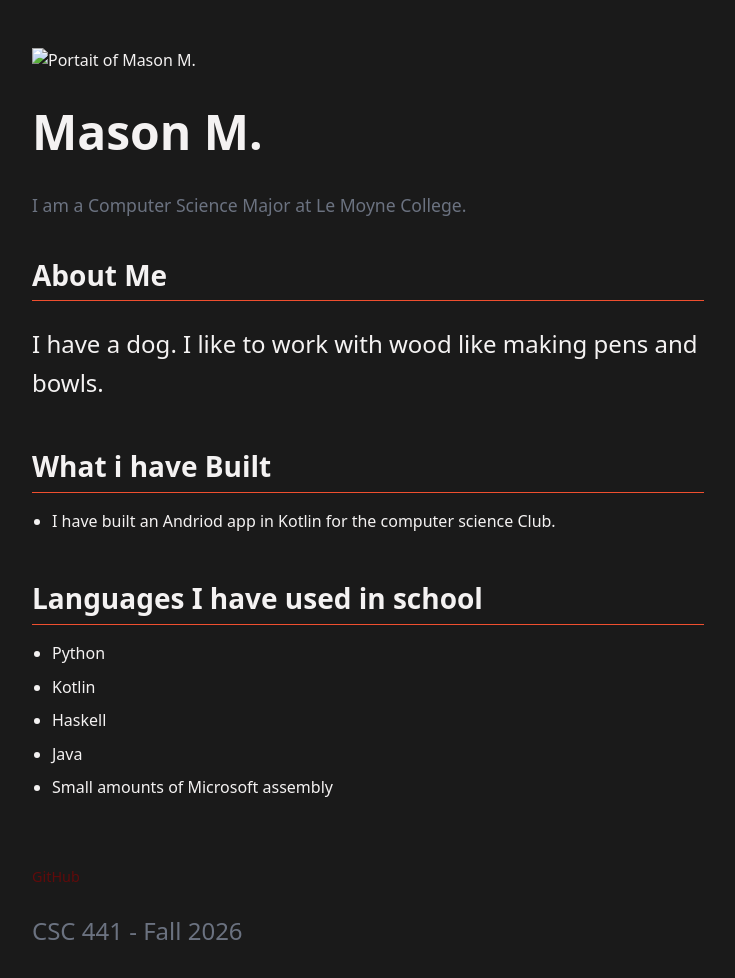
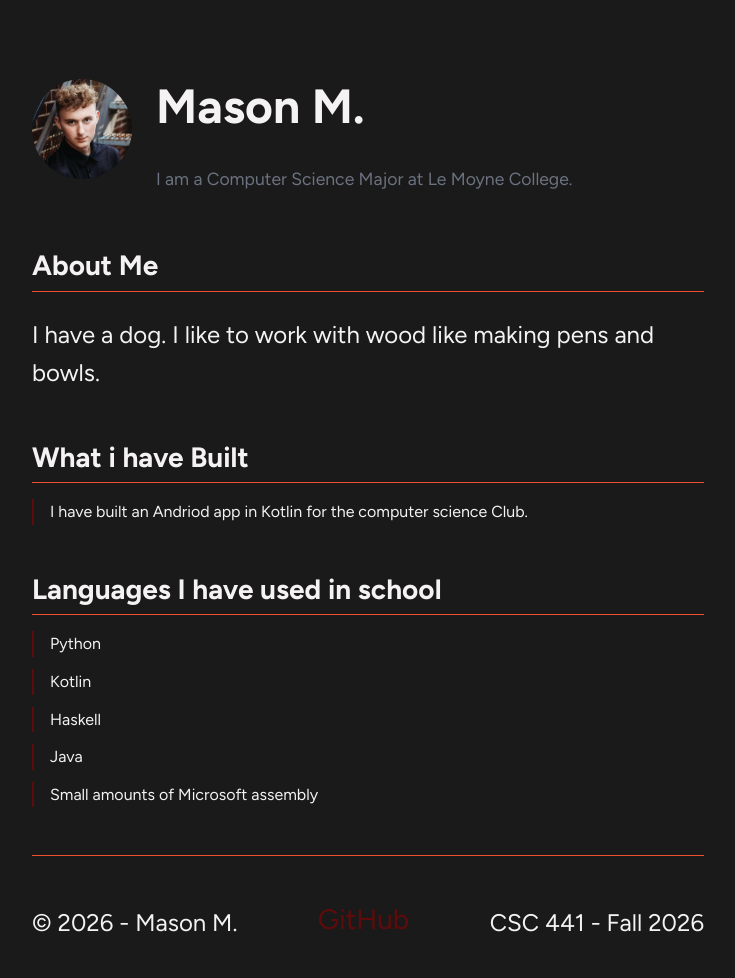
Before and after one commit to MasonMcManmon/csc441-web-mason, a plain HTML site: page index.html in a window 1280 px wide. Shown: the whole page, without its empty margins (272-1007 px from the left). Drawn offline with Linux system fonts and the light colour scheme.

Commit message:
Lab 12 Done

```diff
--- a/index.html
+++ b/index.html
@@ -6,9 +6,9 @@
     <meta name="viewpoint" content="width=device-width, initial-scale=1.0">
     <title>Mason M.</title>
     <!-- Class 12: Step 1 - a typeface i choose -->
-    <link rel="preconnect" href="https://fonts.google.com">
-    <link rel="preconnect" href="https://fonts.gstatic.com">
-
+    <link rel="preconnect" href="https://fonts.googleapis.com">
+    <link rel="preconnect" href="https://fonts.gstatic.com" crossorigin>
+    <link href="https://fonts.googleapis.com/css2?family=Figtree:wght@400;700&display=swap" rel="stylesheet">
     <link rel="stylesheet" href="styles.css">
 </head>
 
@@ -16,9 +16,12 @@
     <!-- Class 11 - Step 2: the page -->
     <header>
         <!-- Class 12 : Step 3 - an image -->
-        <img src="me.JPEG" alt="Portait of Mason M." class="portait">
-        <h1>Mason M.</h1>
-        <p>I am a Computer Science Major at Le Moyne College.</p>
+        <img src="images/me.jpg" alt="Portrait of Mason M." class="portrait">
+        <!-- Lab 12 : Task 1 - group the text so it stacks beside the photo -->
+        <div>
+            <h1>Mason M.</h1>
+            <p>I am a Computer Science Major at Le Moyne College.</p>
+        </div>
     </header>
 
     <main>
@@ -47,6 +50,8 @@
     </main>
 
     <footer>
+        <!-- Lab 12 : Task 3 - two things in the footer -->
+        <p> © 2026 - Mason M.</p>
         <!-- Lab 11 - Task 3 - a link off my page -->
         <a href="https://github.com/MasonMcManmon/csc441-web-mason.git" target="_blank" rel="noopener">GitHub</a>
         <P>CSC 441 - Fall 2026</P>
--- a/styles.css
+++ b/styles.css
@@ -9,7 +9,7 @@
 }
 
 body {
-    font-family: "figtrees", system-ui, -apple-system, "Segoe UI", sans-serif;
+    font-family: "Figtree", system-ui, -apple-system, "Segoe UI", sans-serif;
     color: var(--text);
     background: var(--background);
     line-height: 1.6;
@@ -26,6 +26,14 @@
 
 header p { color: var(--text-muted); font-size: 1.1rem; margin-top: o;}
 
+header {
+    /* Lab 12 : Task 4 - let the header stack when there isnt room */
+    flex-wrap: wrap;
+    display: flex;
+    align-items: center;
+    gap: 1.5rem;
+}
+
 h2 {
     font-size: 1.75rem;
     line-height: 1.2;
@@ -40,7 +48,14 @@
     margin-bottom: 1rem;
 }
 
-footer { margin-top: 4rem; color: var(--text-muted); font-size: 0.9rem; }
+/* Lab 12 : Task 3 - Footer */
+footer {
+    border-top: 1px solid var(--border);
+    padding-top: 1.5rem;
+    display: flex;
+    justify-content: space-between;
+    align-items: center;
+}
 
 /* Lab 11 - Task 4 - Links */
 
@@ -48,11 +63,15 @@
     color: var(--accent);
     text-decoration: none;
     border-bottom: 1px solid transparent;
+    font-size: 1.75rem;
 }
 
-a:hover { border-bottom-color: var(--accent);}
+a:hover {
+    border-bottom-color: var(--accent);
+    font-size: 1.75rem;
+}
 
-portait {
+.portrait {
     width: 100px;
     height: 100px;
     object-fit: cover;
@@ -63,10 +82,14 @@
     margin-bottom: 3rem;
 }
 
+/* Lab 12 : Task 3 - list without bullets*/
 ul {
-    padding-left: 1.25rem;
+    list-style: none;
+    padding-left: 0;
 }
 
 li {
-    margin-bottom: 0.5rem;
+    margin-bottom: 0.75rem;
+    padding-left: 1rem;
+    border-left: 2px solid var(--accent);
 }
```
Also changed, not shown: Screenshots/Screenshots-s11.png (renamed from Screenshots-s11.png), images/me.JPEG (deleted), images/me.jpg (added), 1 other file.
